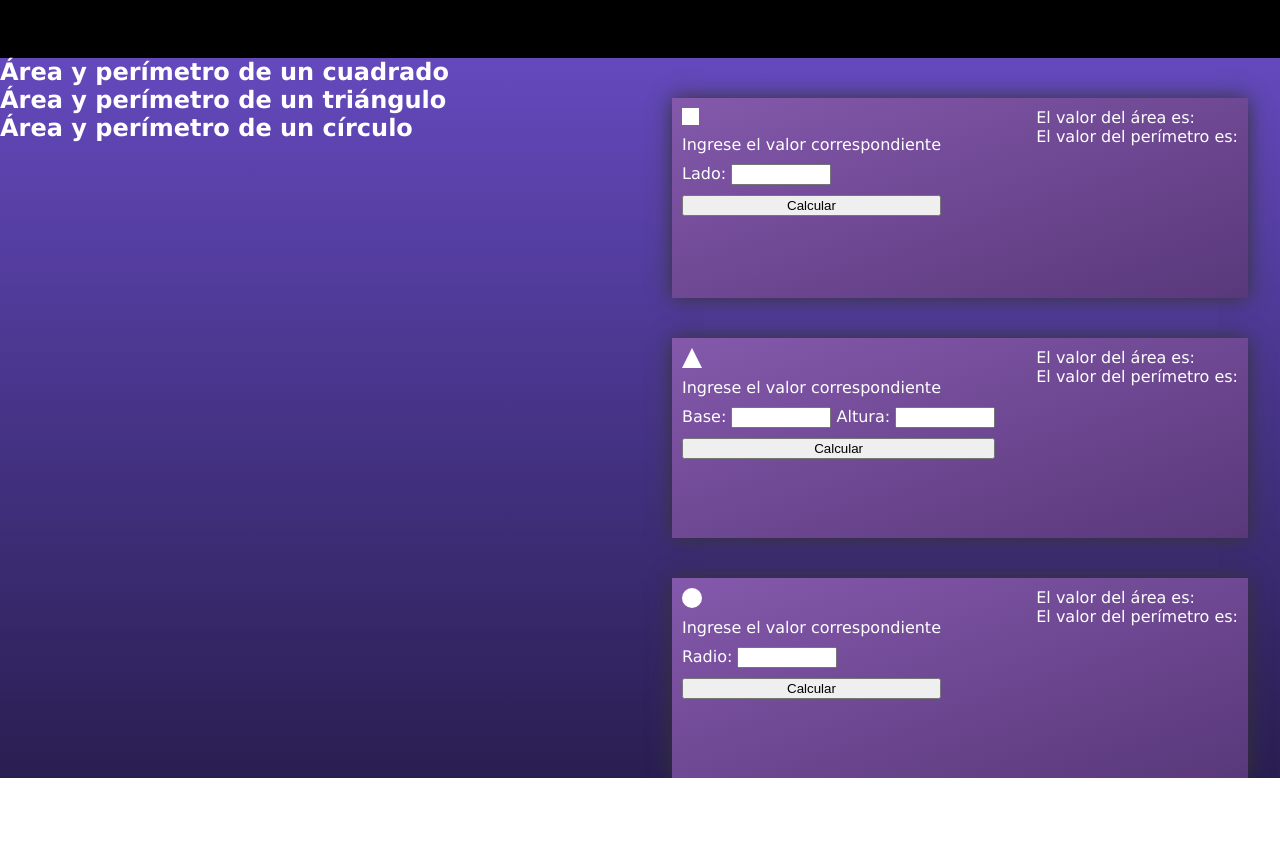
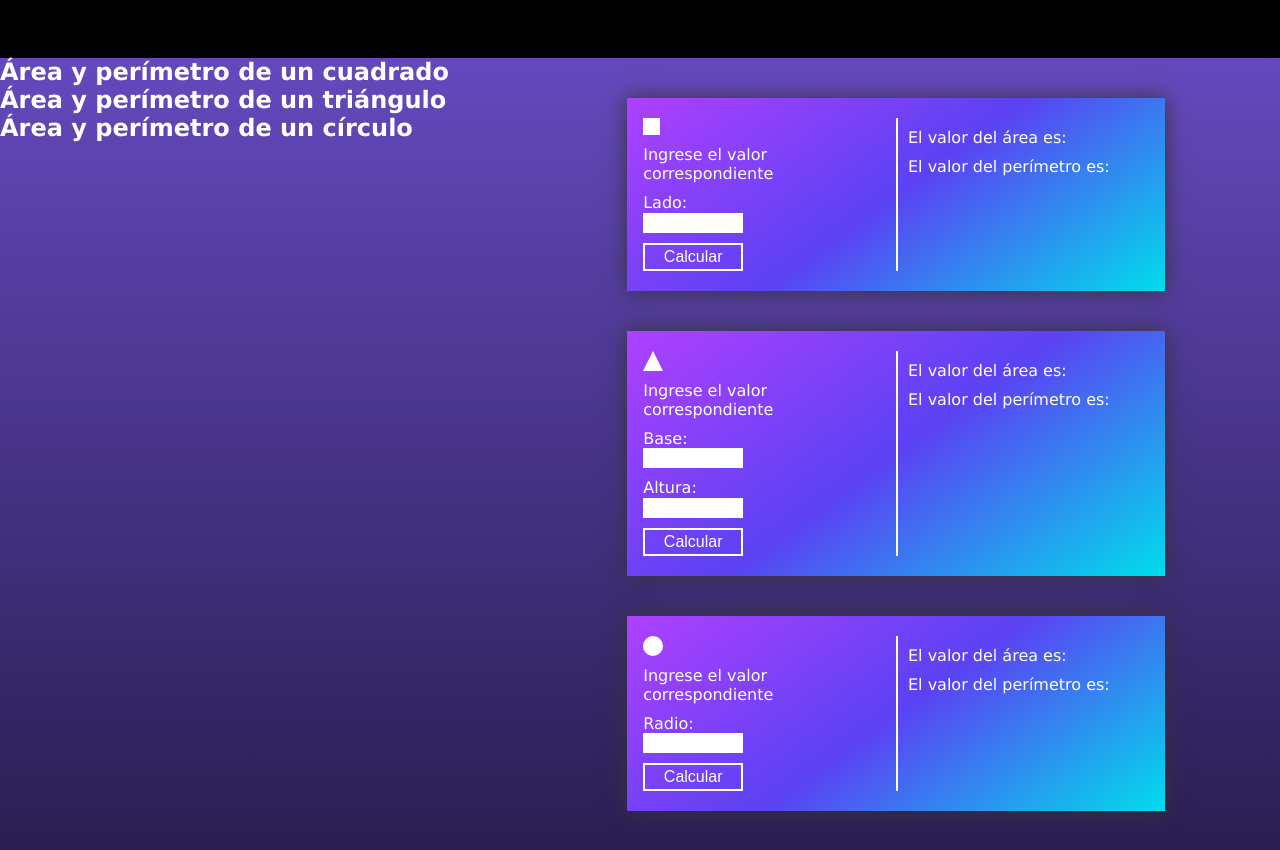
Before and after one commit to CarlosAMunoz/figuras-geometricas, a plain HTML site: page index.html in a window 1280 px wide. Shown: the part 22-872 px from the top of the page. Before the commit the page ends 800 px from the top, so only its background shows below. Drawn offline with Linux system fonts and the light colour scheme.

Commit message:
Se agregan estilos al formulario y campo de resultaod

```diff
--- a/index.html
+++ b/index.html
@@ -33,20 +33,20 @@
 
             <section class="formularios">
                 <form class="contCua">
-                    <div>
+                    <div class="form">
                         <div class="cuadrado"> </div>
                         <label > Ingrese el valor correspondiente </label>
                         <label class="label_p"> Lado: </label>
                         <input type="number" id="ladoCuadro" class="texto">
                         <input type="button" id="calcular" value="Calcular" class="boton">
                     </div>
-                    <div>
+                    <div class="resp">
                         <div id="resultadoArea">El valor del área es: </div>
                         <div id="resultadoPeri"> El valor del perímetro es: </div>
                     </div>
                 </form>
                 <form class="contCTria">
-                    <div>
+                    <div class="form">
                         <div class="triangulo"> </div>
                         <label> Ingrese el valor correspondiente </label>
                         <label class="label_p"> Base: </label>
@@ -55,21 +55,21 @@
                         <input type="number" id="alturaTriangulo" class="texto">
                         <input type="button" id="calcularTri" value="Calcular" class="boton">
                      </div>
-                    <div>
+                    <div  class="resp">
                         <div id="resultadoAreaTria">El valor del área es: </div>
                         <div id="resultadoPeriTria"> El valor del perímetro es: </div>
                     </div>
 
                 </form>
                 <form class="contCirc">
-                    <div>
+                    <div class="form">
                     <div class="circulo"> </div>
                         <label> Ingrese el valor correspondiente</label>
                         <label class="label_p"> Radio: </label>
                         <input type="number" id="radioCir" class="texto">
                         <input type="button" id="calcularCir" value="Calcular" class="boton">
                     </div>
-                    <div>
+                    <div class="resp" >
                         <div id="resultadoAreaCir"> El valor del área es:</div>
                         <div id="resultadoPeriCir"> El valor del perímetro es:</div>
                     </div>
--- a/styles/styles.css
+++ b/styles/styles.css
@@ -18,18 +18,20 @@ header {
 }
 
 main{
+    min-height: 100vh;
     display: flex;
     background: linear-gradient(to bottom, #6449bd, #291e51);
+    padding-bottom: 30px;
 }
 
 .explicacion{
-    width: 50%;
+    width: 40%;
 }
 .formularios{
     display: flex;
     flex-direction: column;
     align-items: center;
-    width: 50%;
+    width: 60%;
 }
 
 label{
@@ -40,11 +42,14 @@ label{
 form{
     display: flex;
     justify-content: space-between;
-    width: 90%;
-    height: 200px;
+    width: 70%;
+    height: auto;
     margin-top: 40px;
-    padding: 10px;
-    background: linear-gradient(to bottom right, #8459ac, #59387a);
+    padding-top: 20px;
+    padding-bottom: 20px;
+    padding-left: 10px;
+    padding-right: 10px;
+    background-image: linear-gradient(144deg,#AF40FF, #5B42F3 50%,#00DDEB);
     box-shadow: -0px -0px 20px rgb(53, 53, 53);
 }
 
@@ -70,14 +75,41 @@ form{
 
 .texto{
     width: 100px;
+    border: none;
+    height: 20px;
+    outline: none;
 }
 
 .boton{
     margin-top: 10px;
     display: block;
-    width: 100%;
+    width: 100px;
+    border: 2px solid #ffffff;
+    padding: 3px;
+    background-color: transparent;
+    color: #ffffff;
+    font-size: inherit;
+    cursor: pointer;
 }
 
-.label_p{
-    display: inline-block;
+
+.form{
+    width: 50%;
+    padding-left: 6px;
 }
+
+.resp{
+    width: 50%;
+    border-left: solid white 2px;
+    padding: 10px;
+}
+
+.resp div{
+margin-bottom: 10px;
+}
+
+@media (hover) {
+    .boton:hover{
+        background-color: #00DDEB;
+    }
+}
```
